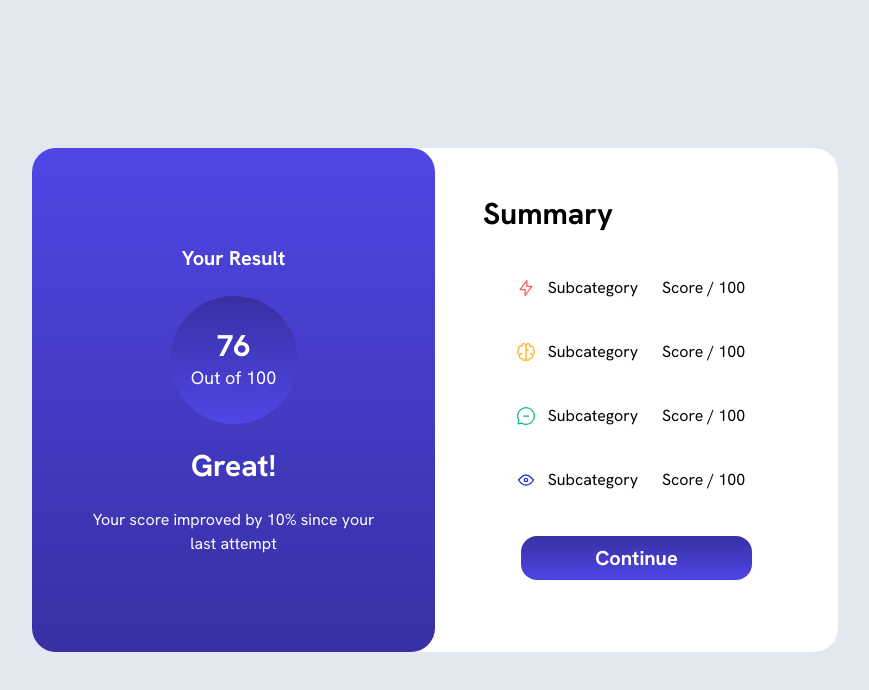
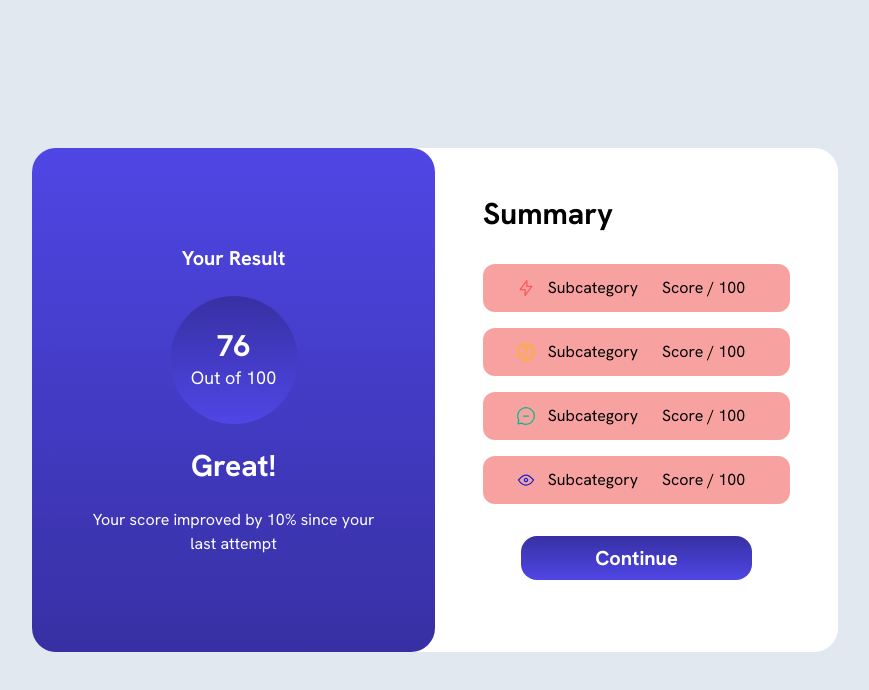
Before and after one commit to trevornei/Results_Summary_Component, a React (Vite) app in the folder Results-Summary-Component/: page / in a window 1280 px wide. Shown: the top 690 px of the page, without its empty margins (205-1074 px from the left). Built offline with nearby package versions, Linux system fonts and the light colour scheme.

Commit message:
Passed down background color as a prop to each results summary sub component.

```diff
--- a/Results-Summary-Component/src/Components/Summary/SubcategoryComponent.jsx
+++ b/Results-Summary-Component/src/Components/Summary/SubcategoryComponent.jsx
@@ -1,8 +1,8 @@
 import React from 'react'
 
-export default function SubcategoryComponent({ image }) {
+export default function SubcategoryComponent({ image, backgroundColor }) {
   return (
-    <div className='flex flex-row items-center justify-center bg-${backgroundcolor} rounded-xl w-full h-12 my-2' >
+    <div className={`flex flex-row items-center justify-center w-full h-12 my-2 ${backgroundColor} rounded-xl`} >
         <img src={image} alt="Icon" />
         <p className='px-3'>Subcategory</p>
         <p className='px-3'>Score / 100</p>
--- a/Results-Summary-Component/src/Components/Summary/SummarySubcategoryCont.jsx
+++ b/Results-Summary-Component/src/Components/Summary/SummarySubcategoryCont.jsx
@@ -11,11 +11,11 @@ export default function SummarySubcategoryCont() {
   return (
     <>
         <div className="flex flex-col my-6">
-            <SubcategoryComponent image={ReactionIcon} />
-            <SubcategoryComponent image={MemoryIcon} />
-            <SubcategoryComponent image={VerbalIcon} />
-            <SubcategoryComponent image={VisualIcon} />
-            <button className='w-3/4 mx-auto mt-6 h-auto py-2 bg-gradient-to-t from-indigo-600 to-indigo-800 rounded-2xl text-white text-xl font-bold font-hg'>Continue</button>
+            <SubcategoryComponent image={ReactionIcon} backgroundColor={"bg-red-500/50"} />
+            <SubcategoryComponent image={MemoryIcon} backgroundColor={"bg-red-500/50"} />
+            <SubcategoryComponent image={VerbalIcon} backgroundColor={"bg-red-500/50"} />
+            <SubcategoryComponent image={VisualIcon} backgroundColor={"bg-red-500/50"} />
+            <button className='w-3/4 h-auto py-2 mx-auto mt-6 text-xl font-bold text-white bg-gradient-to-t from-indigo-600 to-indigo-800 rounded-2xl font-hg'>Continue</button>
          </div>
     </>
   )
```
